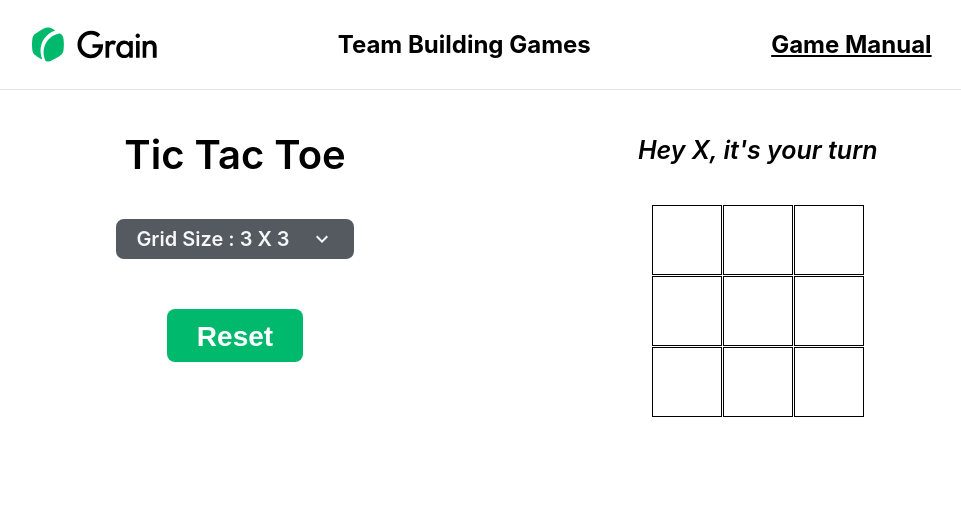
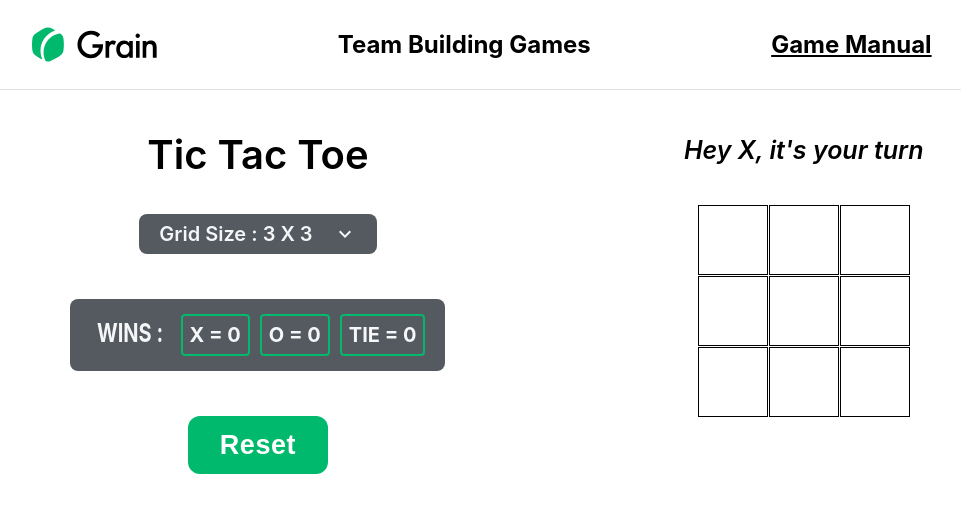
Before and after one commit to saranyavinjarapu/Tic-Tac-Toe, a React (Create React App) app: page / in a window 1280 px wide. Shown: the top 512 px of the page, without its empty margins (158-1119 px from the left). Built offline with nearby package versions, Linux system fonts and the light colour scheme.

Commit message:
added styling to game data and winner status

```diff
--- a/src/components/Game/Game.module.css
+++ b/src/components/Game/Game.module.css
@@ -17,7 +17,7 @@
   flex-direction: column;
   justify-content: space-evenly;
   align-items: center;
-  gap: 50px;
+  gap: 45px;
   padding: 40px;
   height: max-content;
 }
@@ -75,16 +75,18 @@
 }
 
 .resetButton {
-  padding: 12px 30px;
-  height: 53px;
-  font-style: normal;
+  align-items: center;
+  border-radius: 0.75rem;
+  background-color: #00b96c;
+  padding: 0.8rem 2rem;
+  justify-content: center;
+  border: none;
+  color: #fff;
+  font-size: 27px;
+  line-height: 1.2;
   font-weight: 600;
-  font-size: 28px;
   text-align: center;
-  color: #ffffff;
-  background: #00b96c;
-  border-radius: 8px;
-  border: none;
+  letter-spacing: 0.02em;
 }
 
 .showPlayerTurn {
@@ -100,11 +102,36 @@
 }
 
 .gameWinner {
-  background-color: #00b96c;
+  background-color: #0d141fb3;
   padding: 8px 16px;
   margin-top: 25px;
   color: #ffffff;
   font-style: italic;
   font-weight: bold;
   font-size: 25px;
+  border: 6px solid #00b96c;
+  letter-spacing: 0.03em;
 }
+.gameWinner span {
+  font-size: 30px;
+}
+
+.gameData {
+  background: #0d141fb3;
+  border-radius: 8px;
+  color: #f5f6f8;
+  min-width: 130px;
+  display: flex;
+  padding: 15px;
+  font-size: 20px;
+  font-weight: 600;
+  text-align: center;
+}
+
+.gameData b {
+  border: 2px solid #00b96c;
+  margin-left: 5px;
+  margin-right: 5px;
+  padding: 7px;
+  border-radius: 4px;
+}
--- a/src/components/Game/GameContainer.tsx
+++ b/src/components/Game/GameContainer.tsx
@@ -5,9 +5,12 @@ import { GameSquareBlock } from "./GameSquareBlock";
 import { GamePlayerType } from "./types";
 import { calculateWinner } from "./helpers";
 import styles from "./Game.module.css";
+import { GAMEDATA_LOCAL_STORAGE } from "../../constants";
 
 export const GameContainer: FC = () => {
   const [gridSize, setGridSize] = useState<number>(3);
+
+  const gameData = GAMEDATA_LOCAL_STORAGE();
 
   const [gameSquares, setGameSquares] = useState(
     Array(gridSize * gridSize).fill(null)
@@ -64,6 +67,12 @@ export const GameContainer: FC = () => {
           comboName="Grid Size : 3 X 3"
           onComboSelect={handleGridSizeSelect}
         ></CustomComboBox>
+        <div className={styles.gameData}>
+          <b style={{ border: "none", transform: "scaleY(1.3)" }}>WINS :</b>
+          <b> X = {gameData.X}</b>
+          <b> O = {gameData.O} </b>
+          <b>TIE = {gameData.BOTH}</b>
+        </div>
         <button className={styles.resetButton} onClick={resetGame}>
           Reset
         </button>
--- a/src/components/Game/GameWinnerInfo.tsx
+++ b/src/components/Game/GameWinnerInfo.tsx
@@ -9,7 +9,9 @@ export const GameWinnerInfo: FC<GameWinnerInfoProps> = (props) => {
     <>
       {winner && winner !== "BOTH" && (
         <>
-          <p className={styles.gameWinner}>Congratulations {winner}</p>
+          <p className={styles.gameWinner}>
+            Congratulations <span>{winner}</span>
+          </p>
           <Confetti numberOfPieces={300} recycle={false} tweenDuration={5000} />
         </>
       )}
--- a/src/components/Game/helpers.ts
+++ b/src/components/Game/helpers.ts
@@ -1,4 +1,5 @@
 import { GamePlayerType } from "./types";
+import { GAMEDATA_LOCAL_STORAGE } from "../../constants";
 
 function generateWinningConditions(size: number) {
   let totalSquares: number = size * size;
@@ -54,6 +55,7 @@ export const calculateWinner = (
 ) => {
   let i: number, j: number;
   const winningConditions: number[][] = generateWinningConditions(gridSize);
+  let newGameData = GAMEDATA_LOCAL_STORAGE();
   for (i = 0; i < winningConditions.length; i++) {
     for (j = 0; j < winningConditions[i].length; j++) {
       if (
@@ -65,10 +67,20 @@ export const calculateWinner = (
             (val, index, arr) => squares[val] === squares[arr[0]]
           )
         ) {
+          if (squares[winningConditions[i][j]] === "X")
+            newGameData.X = newGameData.X + 1;
+          else if (squares[winningConditions[i][j]] === "O")
+            newGameData.O = newGameData.O + 1;
+          localStorage.setItem("game-data", JSON.stringify(newGameData));
           return squares[winningConditions[i][j]];
         }
       }
     }
   }
+  const newSquares = squares.filter(Boolean);
+  if (newSquares.length === squares.length) {
+    newGameData.BOTH = newGameData.BOTH + 1;
+    localStorage.setItem("game-data", JSON.stringify(newGameData));
+  }
   return null;
 };
--- /dev/null
+++ b/src/constants/index.tsx
@@ -0,0 +1,14 @@
+import { GameDataStorageType } from "../types";
+
+export const GAMEDATA_LOCAL_STORAGE = () => {
+  if (!localStorage.getItem("game-data")) {
+    return {
+      X: 0,
+      O: 0,
+      BOTH: 0,
+    } as GameDataStorageType;
+  }
+  return JSON.parse(
+    localStorage.getItem("game-data") || "{}"
+  ) as GameDataStorageType;
+};
--- /dev/null
+++ b/src/types/index.tsx
@@ -0,0 +1,5 @@
+export interface GameDataStorageType {
+  X: number;
+  O: number;
+  BOTH: number;
+}
```
